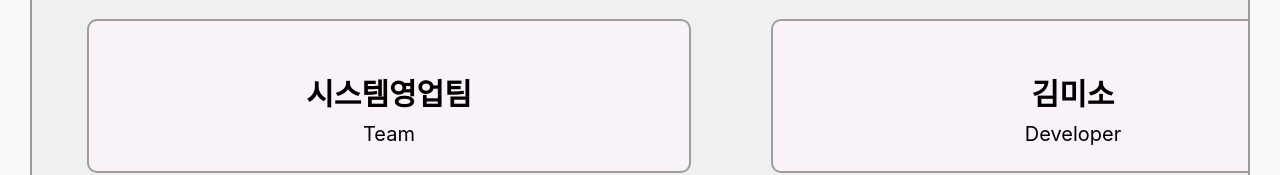
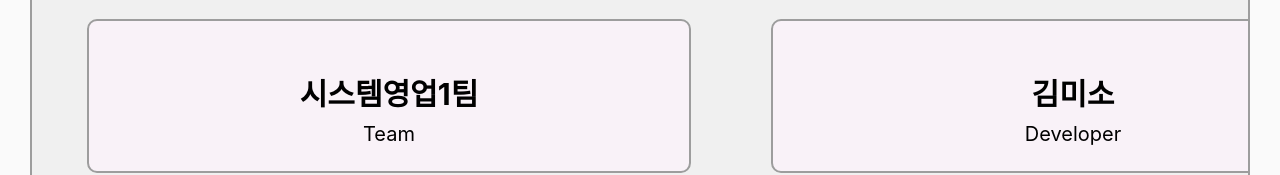
Before and after one commit to CSID-DGU/2024-1-SCS4031-01-sososo-3, a React (Create React App) app in the folder frontend/: page /team in a window 1280 px wide. Shown: the part 140-315 px from the top of the page. Built offline with nearby package versions, Linux system fonts and the light colour scheme.

Commit message:
[KMS]fix_팀이름

```diff
--- a/frontend/src/pages/team/Team.js
+++ b/frontend/src/pages/team/Team.js
@@ -4,7 +4,8 @@ import '../../App.css';
 
 const Team = () => {
     const fakeTeamMembers = [
-        { id: 1, name: '시스템영업팀', position: 'Team'},
+        // 임시 DB
+        { id: 1, name: '시스템영업1팀', position: 'Team'},
         { id: 2, name: '김미소', position: 'Developer' },
         { id: 3, name: '박소정', position: 'Designer' },
         { id: 4, name: '최소영', position: 'Project Manager' },
```
